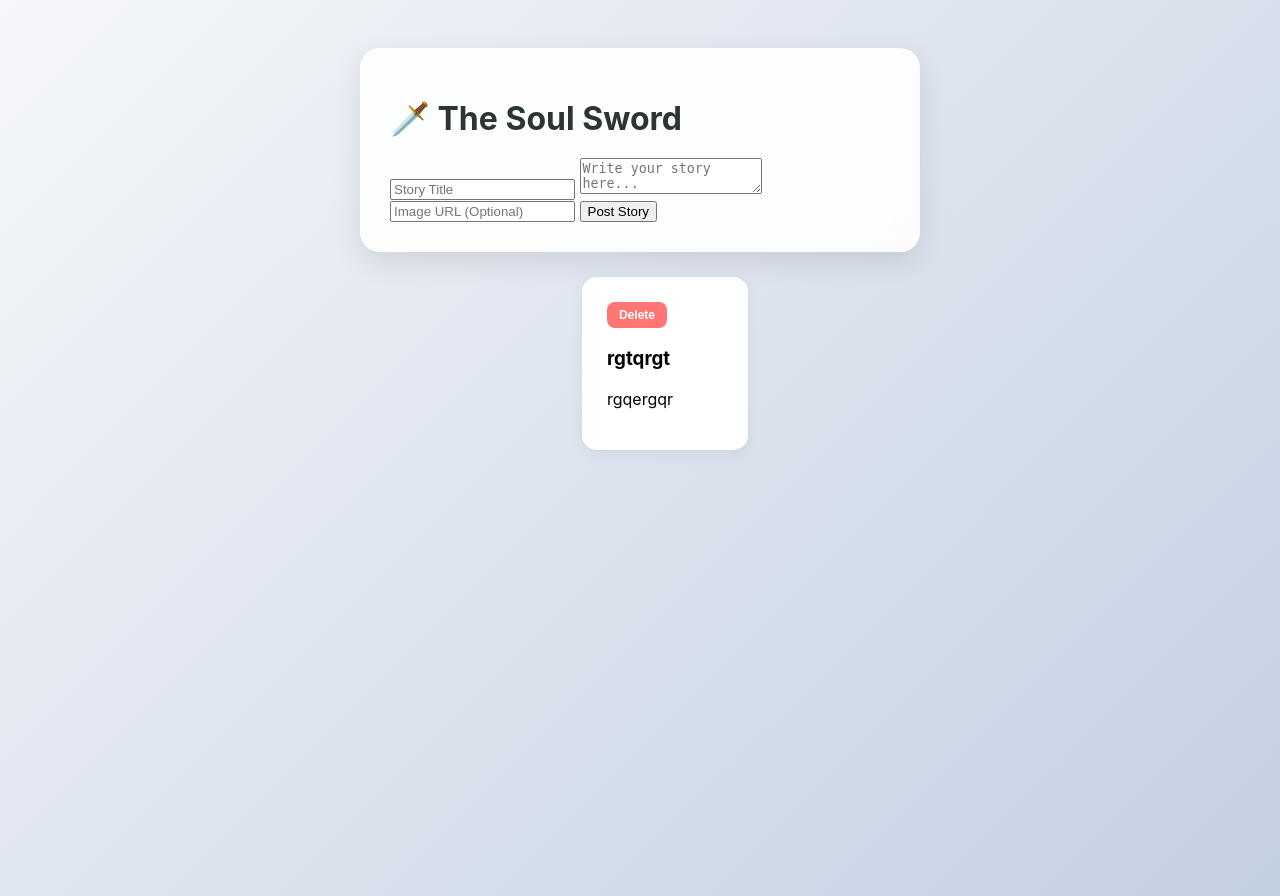
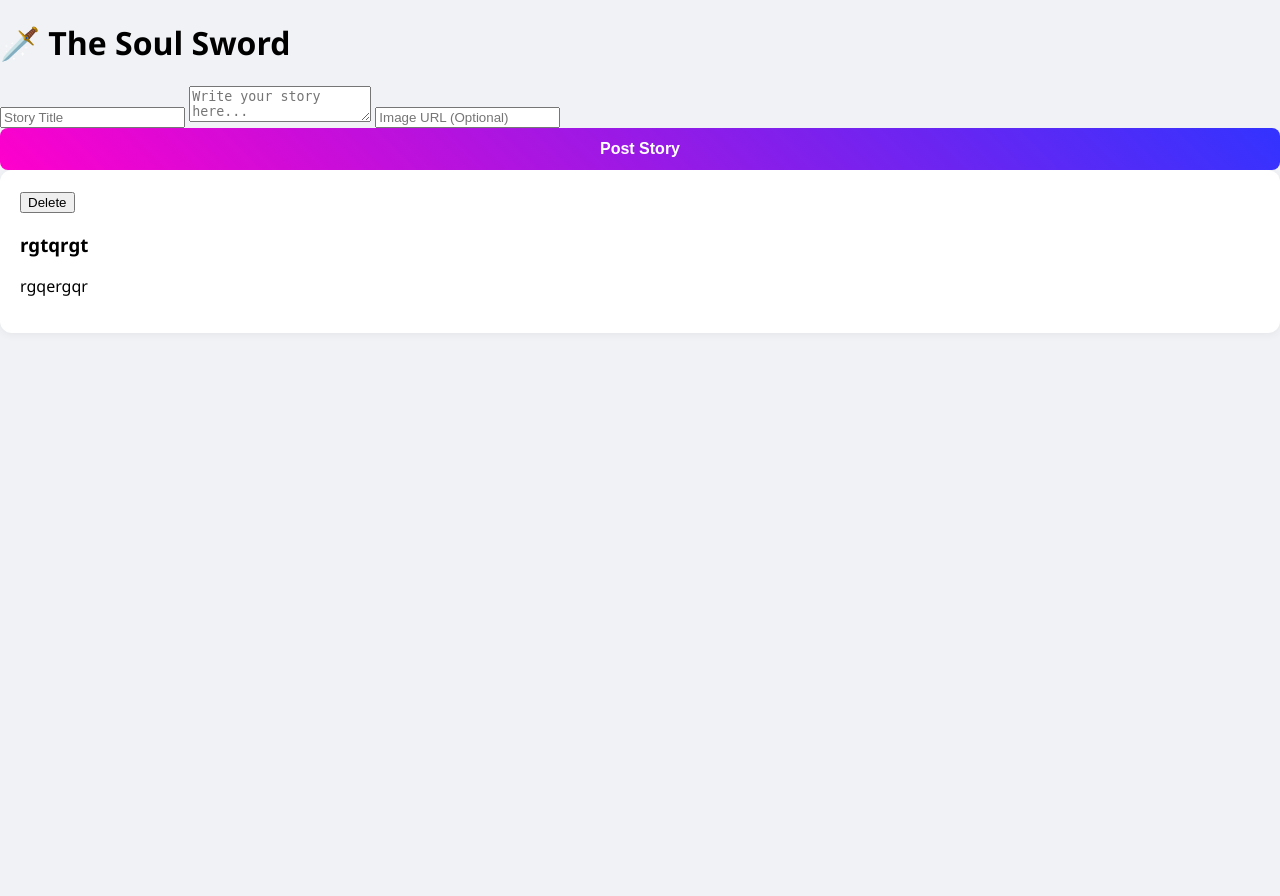
Before and after one commit to lavishpatel76-alt/thesoulsword, a Flask app: page / in a window 1280 px wide. After the commit the page ends 333 px from the top, so only its background shows below. Run offline with Flask 3, Linux system fonts and the light colour scheme.

Commit message:
feat: implement split dashboard layout and password security gate

```diff
--- a/app.py
+++ b/app.py
@@ -3,8 +3,10 @@ import csv
 import os
 
 app = Flask(__name__)
-# IMPORTANT: Ensure this matches the file name in your sidebar
 DATA_FILE = 'stories.csv'
+
+# Set your secret password here
+ADMIN_PASSWORD = "iitj"
 
 def read_stories():
     stories = []
@@ -22,24 +24,32 @@ def home():
 
 @app.route('/post', methods=['POST'])
 def post_story():
+    # Password check logic
+    user_pass = request.form.get('admin_pass')
+    if user_pass != ADMIN_PASSWORD:
+        return "<h1>Unauthorized!</h1><p>Incorrect password. Go back and try again.</p>", 403
+
     title = request.form.get('story_title')
     content = request.form.get('story_content')
     image = request.form.get('story_image')
 
-    # This block creates the file if it doesn't exist
     file_exists = os.path.exists(DATA_FILE)
     with open(DATA_FILE, mode='a', newline='', encoding='utf-8') as f:
         fieldnames = ['title', 'content', 'image']
         writer = csv.DictWriter(f, fieldnames=fieldnames)
-
         if not file_exists:
-            writer.writeheader() # Writes the top row (headers)
+            writer.writeheader()
         writer.writerow({'title': title, 'content': content, 'image': image})
 
     return redirect('/')
 
 @app.route('/delete', methods=['POST'])
 def delete_story():
+    # Added password check for delete as well to keep it secure
+    user_pass = request.form.get('admin_pass')
+    if user_pass != ADMIN_PASSWORD:
+        return "<h1>Unauthorized!</h1>", 403
+
     title_to_delete = request.form.get('story_title')
     stories = []
     if os.path.exists(DATA_FILE):
--- a/templates/index.html
+++ b/templates/index.html
@@ -4,34 +4,59 @@
     <meta charset="UTF-8">
     <title>The Soul Sword | Story Creator</title>
     <style>
-      body {
-    font-family: 'Inter', -apple-system, sans-serif;
-    background: linear-gradient(135deg, #f5f7fa 0%, #c3cfe2 100%);
-    min-height: 100vh;
-    padding: 40px 20px;
-    display: flex; flex-direction: column; align-items: center;
+     body {
+    font-family: 'Segoe UI', Tahoma, Geneva, Verdana, sans-serif;
+    background-color: #f0f2f5; margin: 0; padding: 0;
 }
-.container {
-    background: rgba(255, 255, 255, 0.9);
-    backdrop-filter: blur(10px);
-    padding: 30px; border-radius: 20px;
-    width: 100%; max-width: 500px;
-    box-shadow: 0 10px 30px rgba(0,0,0,0.1);
+
+/* Side-by-side wrapper */
+.main-wrapper {
+    display: flex;
+    height: 100vh;
 }
-h1 { color: #2d3436; font-size: 2rem; margin-bottom: 20px; }
+
+/* Left side (Input) */
+.left-panel {
+    flex: 1;
+    padding: 40px;
+    background: white;
+    border-right: 1px solid #ddd;
+    overflow-y: auto;
+}
+
+/* Right side (Output) */
+.right-panel {
+    flex: 1.5;
+    padding: 40px;
+    background: #f8f9fa;
+    overflow-y: auto;
+}
+
+/* Colorful Gradient Button */
+#post-btn {
+    width: 100%;
+    padding: 12px;
+    border: none;
+    border-radius: 8px;
+    color: white;
+    font-weight: bold;
+    font-size: 16px;
+    cursor: pointer;
+    background: linear-gradient(45deg, #ff00cc, #3333ff); /* Colorful gradient */
+    transition: transform 0.2s, box-shadow 0.2s;
+}
+
+#post-btn:hover {
+    transform: scale(1.02);
+    box-shadow: 0 4px 15px rgba(0, 0, 0, 0.2);
+}
+
 .story-card {
     background: white;
-    padding: 25px; border-radius: 15px;
-    margin-top: 25px; width: 100%; max-width: 500px;
-    position: relative;
-    transition: transform 0.2s;
-    box-shadow: 0 5px 15px rgba(0,0,0,0.05);
-}
-.story-card:hover { transform: translateY(-5px); }
-.delete-btn {
-    background: #ff7675; color: white; border: none;
-    padding: 6px 12px; border-radius: 8px; cursor: pointer;
-    font-weight: 600; font-size: 12px;
+    padding: 20px;
+    border-radius: 12px;
+    margin-bottom: 20px;
+    box-shadow: 0 2px 8px rgba(0,0,0,0.05);
 }
     </style>
 </head>
```
